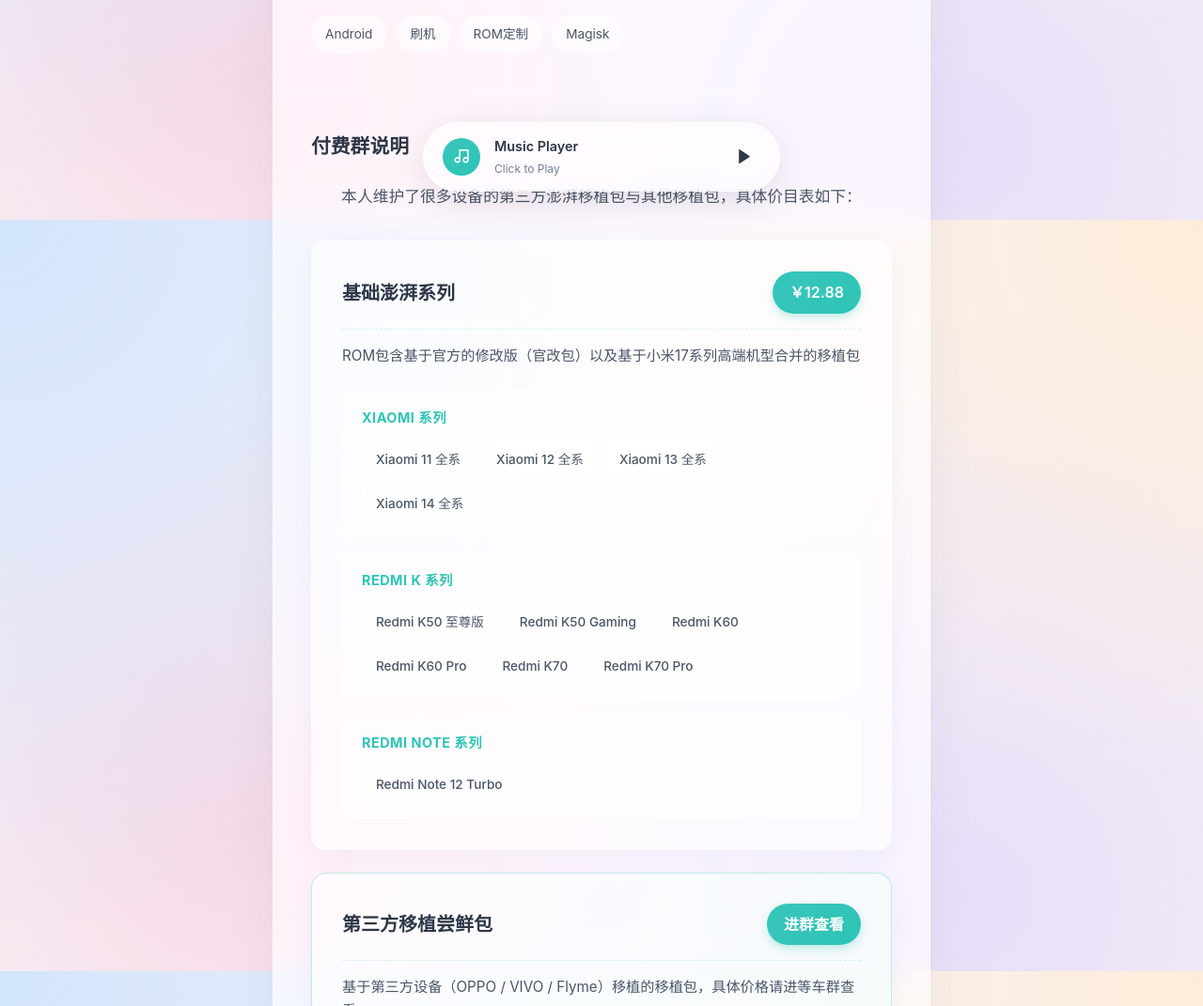
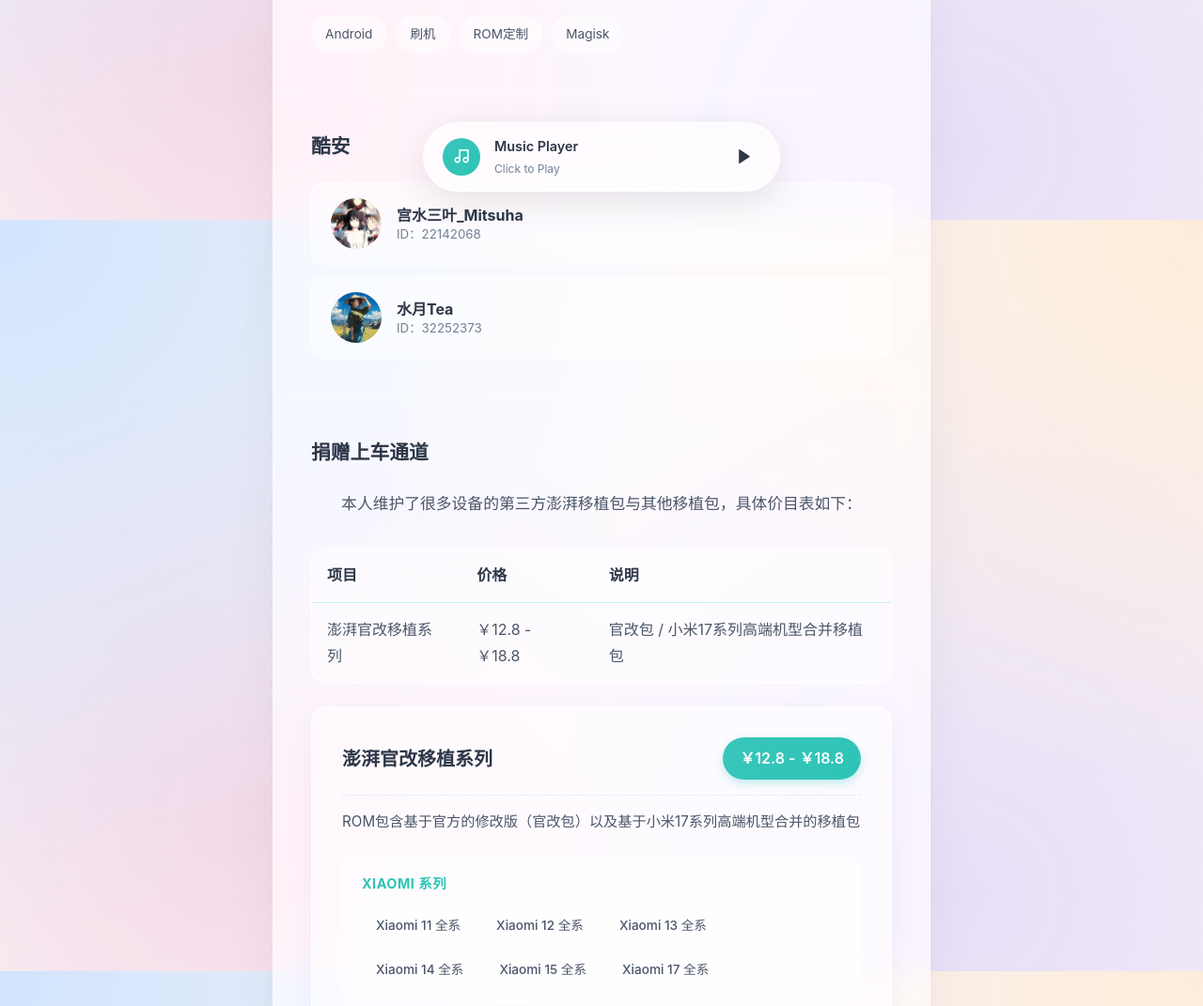
Before and after one commit to Thebanditsare/hanfy-my-web, a plain HTML site: page index.html in a window 1280 px wide. Shown: the part 566-1637 px from the top of the page at 94% size. Drawn offline with nearby package versions, Linux system fonts and the light colour scheme.

Commit message:
update personal site content

```diff
--- a/index.html
+++ b/index.html
@@ -32,14 +32,53 @@
             </div>
         </section>
 
+        <section class="coolapk">
+            <h2>酷安</h2>
+            <div class="coolapk-list">
+                <a class="coolapk-card" href="https://www.coolapk.com/u/22142068" target="_blank" rel="noreferrer">
+                    <img src="assets/coolapk-22142068.jpg" alt="宫水三叶_Mitsuha 头像">
+                    <span>
+                        <strong>宫水三叶_Mitsuha</strong>
+                        <small>ID：22142068</small>
+                    </span>
+                </a>
+                <a class="coolapk-card" href="https://www.coolapk.com/u/32252373" target="_blank" rel="noreferrer">
+                    <img src="assets/coolapk-32252373.jpg" alt="水月Tea 头像">
+                    <span>
+                        <strong>水月Tea</strong>
+                        <small>ID：32252373</small>
+                    </span>
+                </a>
+            </div>
+        </section>
+
         <section class="group-info">
-            <h2>付费群说明</h2>
+            <h2>捐赠上车通道</h2>
             <p class="group-intro">本人维护了很多设备的第三方澎湃移植包与其他移植包，具体价目表如下：</p>
+
+            <div class="donate-table-wrap">
+                <table class="donate-table">
+                    <thead>
+                        <tr>
+                            <th>项目</th>
+                            <th>价格</th>
+                            <th>说明</th>
+                        </tr>
+                    </thead>
+                    <tbody>
+                        <tr>
+                            <td>澎湃官改移植系列</td>
+                            <td>￥12.8 - ￥18.8</td>
+                            <td>官改包 / 小米17系列高端机型合并移植包</td>
+                        </tr>
+                    </tbody>
+                </table>
+            </div>
 
             <div class="price-card">
                 <div class="price-header">
-                    <h3>基础澎湃系列</h3>
-                    <span class="price-tag">￥12.88</span>
+                    <h3>澎湃官改移植系列</h3>
+                    <span class="price-tag">￥12.8 - ￥18.8</span>
                 </div>
                 <p class="price-desc">ROM包含基于官方的修改版（官改包）以及基于小米17系列高端机型合并的移植包</p>
                 <div class="device-list">
@@ -50,6 +89,8 @@
                             <span>Xiaomi 12 全系</span>
                             <span>Xiaomi 13 全系</span>
                             <span>Xiaomi 14 全系</span>
+                            <span>Xiaomi 15 全系</span>
+                            <span>Xiaomi 17 全系</span>
                         </div>
                     </div>
                     <div class="device-group">
@@ -61,6 +102,14 @@
                             <span>Redmi K60 Pro</span>
                             <span>Redmi K70</span>
                             <span>Redmi K70 Pro</span>
+                            <span>Redmi K80 全系</span>
+                            <span>Redmi K90 全系</span>
+                        </div>
+                    </div>
+                    <div class="device-group">
+                        <span class="device-title">Xiaomi Pad 系</span>
+                        <div class="devices">
+                            <span>Xiaomi Pad 8 Pro</span>
                         </div>
                     </div>
                     <div class="device-group">
@@ -72,33 +121,29 @@
                 </div>
             </div>
 
-            <div class="price-card alt">
-                <div class="price-header">
-                    <h3>第三方移植尝鲜包</h3>
-                    <span class="price-tag">进群查看</span>
-                </div>
-                <p class="price-desc">基于第三方设备（OPPO / VIVO / Flyme）移植的移植包，具体价格请进等车群查看</p>
-            </div>
-
             <div class="join-section">
                 <h3>如何上车？</h3>
 
                 <div class="qq-groups">
                     <p class="group-title">快捷入群通道：</p>
-                    <a href="https://qm.qq.com/q/XqO6nD7Icg" class="qq-link" target="_blank">
+                    <a href="https://qm.qq.com/q/XqO6nD7Icg" class="qq-link" target="_blank" rel="noreferrer">
                         <span class="device-name">Redmi K 系列</span>
                         <span class="link-text">点击加入交流群</span>
                     </a>
-                    <a href="https://qm.qq.com/q/Z6ieuJzgAg" class="qq-link" target="_blank">
+                    <a href="https://qm.qq.com/q/Z6ieuJzgAg" class="qq-link" target="_blank" rel="noreferrer">
                         <span class="device-name">Redmi Note 12 Turbo</span>
                         <span class="link-text">点击加入交流群</span>
                     </a>
-                    <a href="https://qm.qq.com/q/9VQOe0204U" class="qq-link" target="_blank">
+                    <a href="https://qm.qq.com/q/9VQOe0204U" class="qq-link" target="_blank" rel="noreferrer">
                         <span class="device-name">小米 11 系列</span>
                         <span class="link-text">点击加入交流群</span>
                     </a>
-                    <a href="https://qm.qq.com/q/65c1iqrMRi" class="qq-link" target="_blank">
+                    <a href="https://qm.qq.com/q/65c1iqrMRi" class="qq-link" target="_blank" rel="noreferrer">
                         <span class="device-name">小米 12 系列</span>
+                        <span class="link-text">点击加入交流群</span>
+                    </a>
+                    <a href="https://qm.qq.com/q/kCKCjhXlAs" class="qq-link" target="_blank" rel="noreferrer">
+                        <span class="device-name">小米 15 / 17 系列，Redmi K80 / K90 系列</span>
                         <span class="link-text">点击加入交流群</span>
                     </a>
                 </div>
@@ -127,6 +172,14 @@
             <div class="faq-item">
                 <p class="q">Q: 小白能刷吗？</p>
                 <p class="a">A: 群里有教程，但还是建议有一定基础再尝试，变砖了我可不负责</p>
+            </div>
+            <div class="faq-item">
+                <p class="q">Q: 更新频率如何？</p>
+                <p class="a">A: 只要官方一更新，我们这边会立即更新</p>
+            </div>
+            <div class="faq-item">
+                <p class="q">Q: 怎么刷入？</p>
+                <p class="a">A: 内置小白无恼一键刷入</p>
             </div>
         </section>
 
--- a/style.css
+++ b/style.css
@@ -135,11 +135,90 @@
     border: 1px solid rgba(255, 255, 255, 0.3);
 }
 
+.coolapk-list {
+    display: flex;
+    flex-direction: column;
+    gap: 12px;
+}
+
+.coolapk-card {
+    display: flex;
+    align-items: center;
+    gap: 16px;
+    background: rgba(255, 255, 255, 0.45);
+    padding: 16px 20px;
+    border-radius: 14px;
+    text-decoration: none;
+    border: 1px solid rgba(255, 255, 255, 0.5);
+    transition: all 0.2s ease;
+}
+
+.coolapk-card:hover {
+    background: rgba(255, 255, 255, 0.65);
+    transform: translateY(-2px);
+    box-shadow: 0 4px 12px rgba(57, 197, 187, 0.15);
+}
+
+.coolapk-card img {
+    width: 54px;
+    height: 54px;
+    border-radius: 50%;
+    object-fit: cover;
+}
+
+.coolapk-card span {
+    display: flex;
+    flex-direction: column;
+    line-height: 1.4;
+}
+
+.coolapk-card strong {
+    color: #2d3748;
+}
+
+.coolapk-card small {
+    color: #718096;
+}
+
 .group-intro {
     color: #4a5568;
     margin-bottom: 32px;
     font-size: 1.05rem;
     text-align: center;
+}
+
+.donate-table-wrap {
+    overflow-x: auto;
+    margin-bottom: 24px;
+    background: rgba(255, 255, 255, 0.5);
+    border-radius: 16px;
+    border: 1px solid rgba(255, 255, 255, 0.6);
+}
+
+.donate-table {
+    width: 100%;
+    border-collapse: collapse;
+    min-width: 520px;
+}
+
+.donate-table th,
+.donate-table td {
+    padding: 14px 16px;
+    text-align: left;
+    border-bottom: 1px solid rgba(57, 197, 187, 0.15);
+}
+
+.donate-table th {
+    color: #2d3748;
+    font-weight: 700;
+}
+
+.donate-table td {
+    color: #4a5568;
+}
+
+.donate-table tr:last-child td {
+    border-bottom: none;
 }
 
 .price-card {
```
Also changed, not shown: assets/coolapk-22142068.jpg (added), assets/coolapk-32252373.jpg (added).
